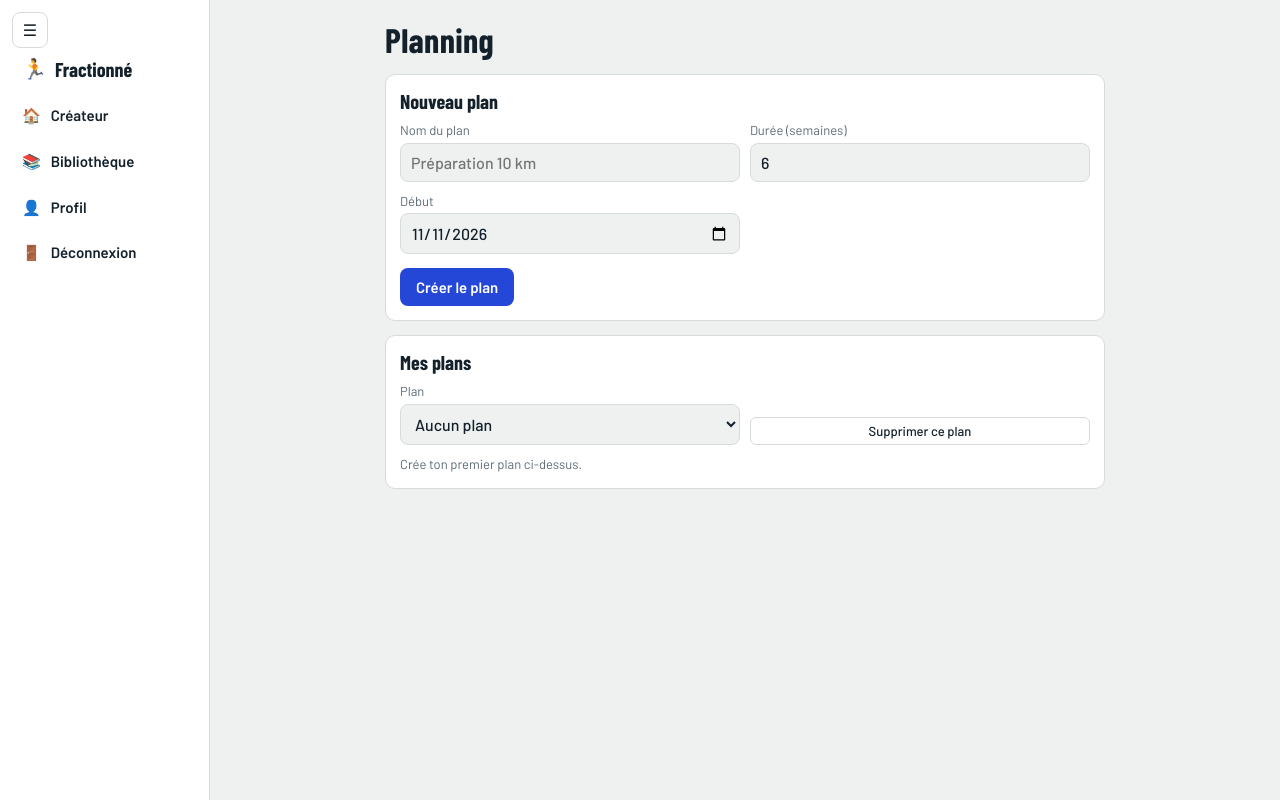
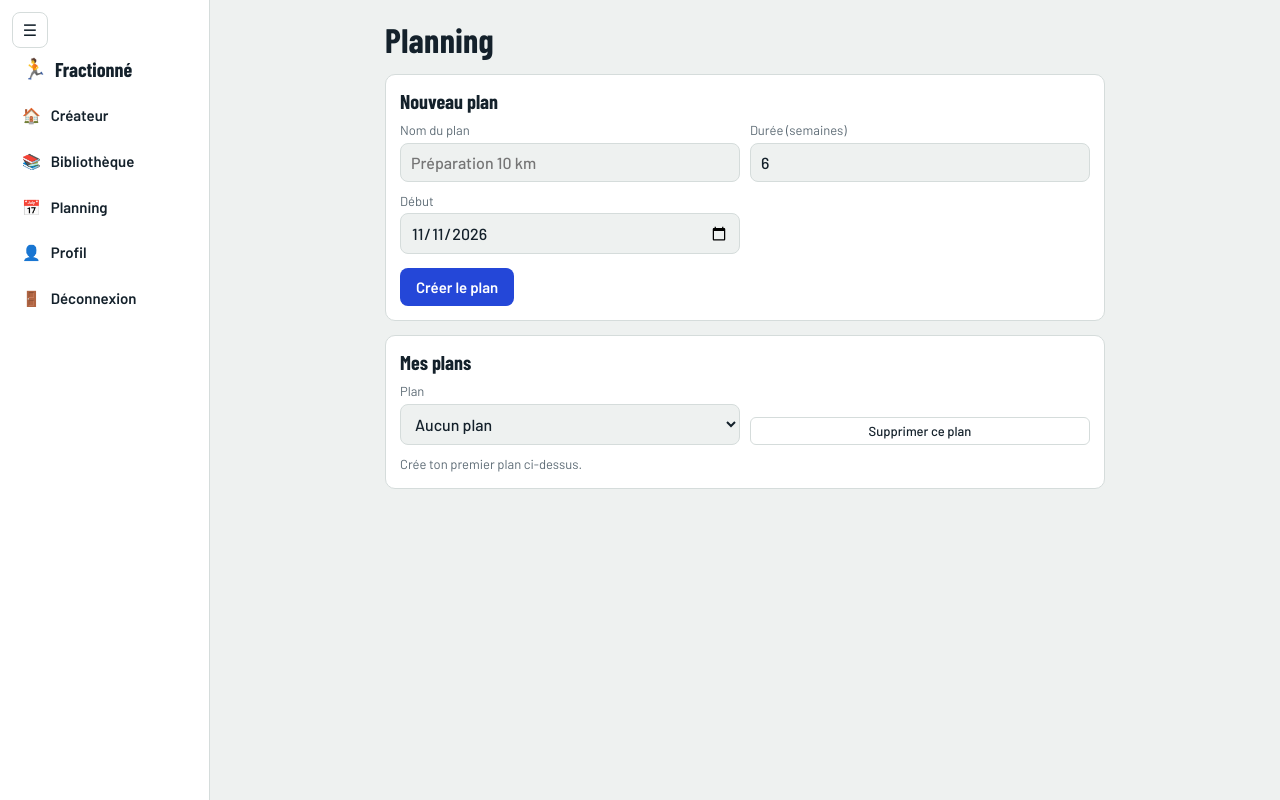
Before and after one commit to tomheuz-101/GenerateurFractionne, a Python web app: template templates/planning.html in a window 1280 px wide. Run offline with Jinja, Linux system fonts and the light colour scheme; the template is opened without the code that fills it: most values are stand-ins (such as "Sample title", 1, 10 or a date in 2020).

Commit message:
Add Planning link to navigation

```diff
--- a/templates/_nav.html
+++ b/templates/_nav.html
@@ -8,6 +8,7 @@
 
   {% if me %}
   <a href="/bibliotheque"{% if page == "library" %} aria-current="page"{% endif %}>📚<span class="sb-lb">Bibliothèque</span></a>
+  <a href="/planning"{% if page == "planning" %} aria-current="page"{% endif %}>📅<span class="sb-lb">Planning</span></a>
   <a href="/profil"{% if page == "profile" %} aria-current="page"{% endif %}>👤<span class="sb-lb">Profil</span></a>
   {% if owner %}<a href="/admin"{% if page == "admin" %} aria-current="page"{% endif %}>⚙️<span class="sb-lb">Administration</span></a>{% endif %}
   <a href="#" id="navOut">🚪<span class="sb-lb">Déconnexion</span></a>
```
